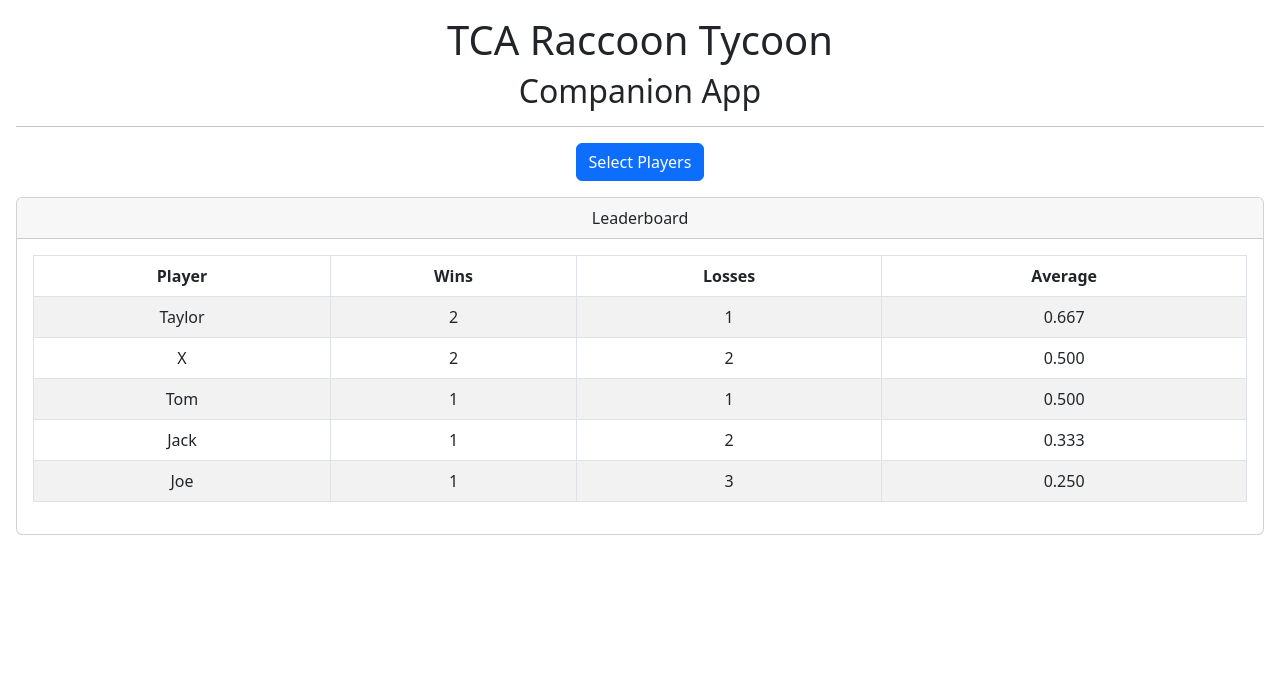
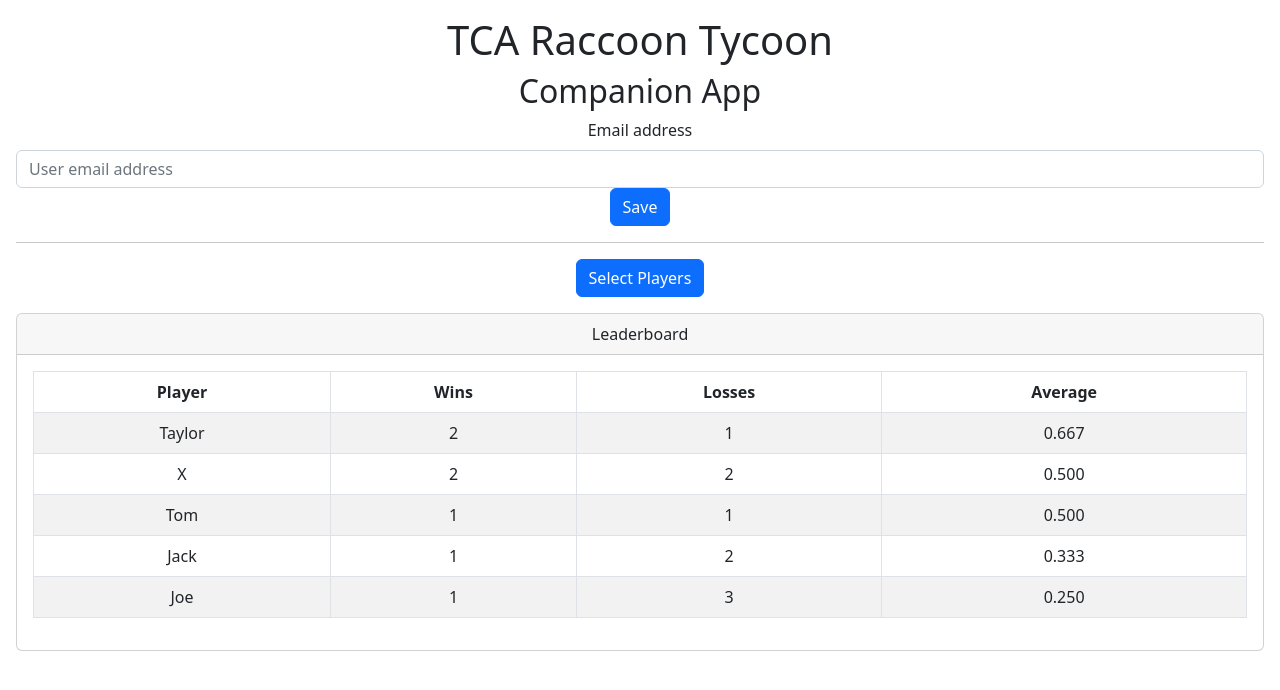
Before and after one commit to 2023-spring-adv-fe-tuth/tca-raccoon-tycoon, a React (Create React App) app in the folder raccoon-tycoon-app/: page / in a window 1280 px wide. Shown: the top 690 px of the page. Built offline with nearby package versions, Linux system fonts and the light colour scheme.

Commit message:
Beginning email address code
04/18/23 Tues video

```diff
--- a/raccoon-tycoon-app/package.json
+++ b/raccoon-tycoon-app/package.json
@@ -11,6 +11,7 @@
     "@types/react": "^18.0.30",
     "@types/react-dom": "^18.0.11",
     "bootstrap": "^5.2.3",
+    "localforage": "^1.10.0",
     "react": "^18.2.0",
     "react-bootstrap": "^2.7.2",
     "react-dom": "^18.2.0",
--- a/raccoon-tycoon-app/src/App.tsx
+++ b/raccoon-tycoon-app/src/App.tsx
@@ -4,10 +4,24 @@ import 'bootstrap/dist/css/bootstrap.min.css';
 import { Home } from './Home';
 import { Setup } from './Setup';
 import { Finish } from './Finish';
-import { GameResult, CalculateLeaderboardFunc, calculateLeaderboard, getPreviousPlayers } from './front-end-model';
 
-import { HashRouter, Routes, Route } from 'react-router-dom';
-import { useState } from 'react';
+import {
+  GameResult
+  , CalculateLeaderboardFunc
+  , calculateLeaderboard
+  , getPreviousPlayers
+} from './front-end-model';
+
+import {
+  HashRouter
+  , Routes
+  , Route
+} from 'react-router-dom';
+
+import { useState, useEffect } from 'react';
+import Form from 'react-bootstrap/Form';
+import Button from 'react-bootstrap/Button';
+import localforage from 'localforage';
 
 const hardcodedGameResults: GameResult[] = [
   {
@@ -57,6 +71,7 @@ const hardcodedGameResults: GameResult[] = [
 
 const App = () => {
 
+  //State hooks
   const [results, setGameResults] = useState(hardcodedGameResults);
 
   const [setupInfo, setSetupInfo] = useState<SetupInfo>({
@@ -64,12 +79,51 @@ const App = () => {
     , chosenPlayers: []
   });
 
+  const [emailKey, setEmailKey] = useState("");
+
+  //useEffect hook
+  useEffect(
+    () => {
+
+      const loadEmailKey = async () => {
+
+        try {
+          setEmailKey(
+            await localforage.getItem("emailKey") ?? ""
+          );
+        }
+        catch (err) {
+          console.error(err);
+        }
+      };
+
+      loadEmailKey();
+    }
+    , []
+  );
+
+
+  //Helper functions
   const addGameResult = (r: GameResult) => {
     setGameResults([
       ...results
       , r
     ]);
   };
+
+  const saveEmailKey = async () => {
+    try {
+      await localforage.setItem(
+        "emailKey"
+        , emailKey
+      );
+    }
+    catch (err) {
+      console.error(err);
+    }
+  };
+
+
 
   return (
     <div className="App m-3">
@@ -79,6 +133,20 @@ const App = () => {
       <h2>
         Companion App
       </h2>
+      <Form.Group className="mb-3">
+        <Form.Label>Email address</Form.Label>
+          <Form.Control
+            type="text"
+            placeholder="User email address"
+            value={emailKey}
+            onChange={(e) => setEmailKey(e.target.value)}
+          />
+            <Button
+              onClick={saveEmailKey}
+            >
+              Save
+            </Button>
+      </Form.Group>
       <hr />
       <HashRouter>
         <Routes>
--- a/raccoon-tycoon-app/src/Setup.tsx
+++ b/raccoon-tycoon-app/src/Setup.tsx
@@ -66,12 +66,6 @@ export const Setup: React.FC<SetupProps> = ({
         <>
             <h2>Setup</h2>
             <p>Add new player/select new player</p>
-            <Button
-                variant="primary"
-                onClick={recordGame}
-            >
-                Record Game
-            </Button>{' '}
 
             <Form className = "mt-5">
                 <Form.Group className="mb-3">
@@ -98,6 +92,13 @@ export const Setup: React.FC<SetupProps> = ({
                     ))
                 }
             </Form>
+
+            <Button
+                variant="primary"
+                onClick={recordGame}
+            >
+                Record Game
+            </Button>{' '}
         </>
     );
 };
```
Also changed, not shown: 1 other file (tests, documents, lock files or other folders).
